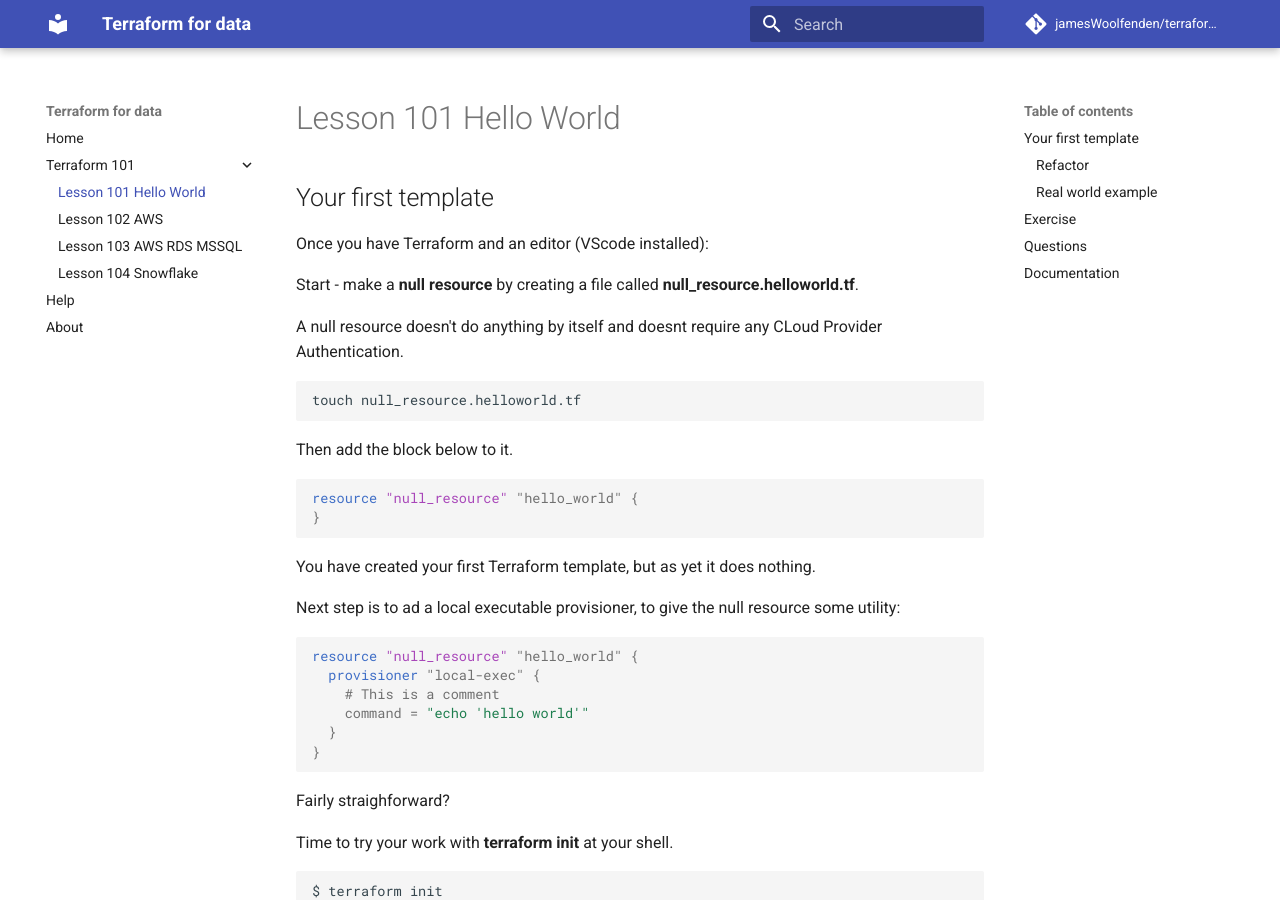
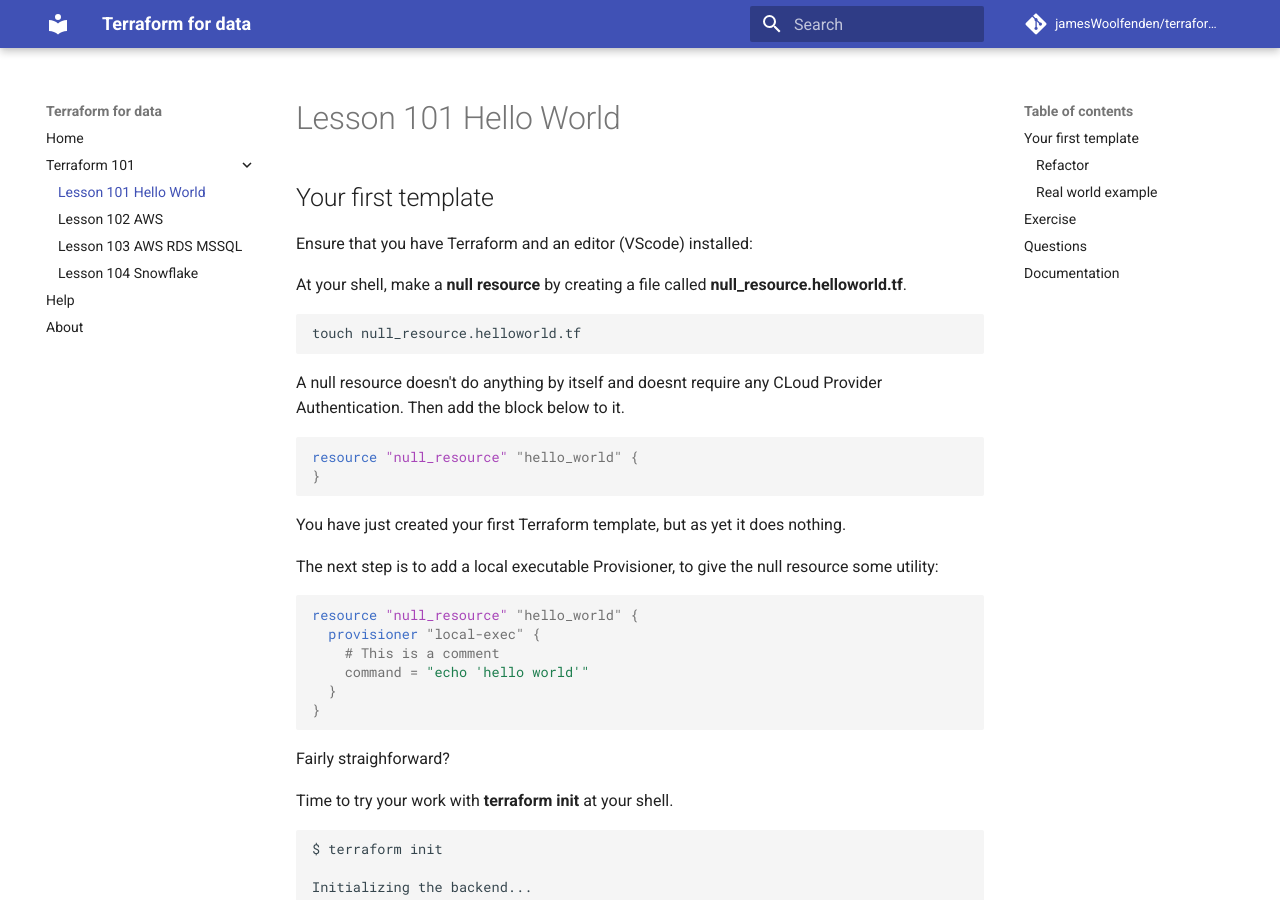
Before and after one commit to JamesWoolfenden/terraform-for-data, an MkDocs documentation site: the page built from docs/lesson1.md, in a window 1280 px wide and 900 px high. Built offline with MkDocs 1.6.1 and Material for MkDocs 9.7.7, drawn with Linux system fonts in a browser that asks for light colours; comment, search, counter and statistics services are not loaded.

Commit message:
Update lesson1.md

````diff
--- a/docs/lesson1.md
+++ b/docs/lesson1.md
@@ -2,16 +2,14 @@
 
 ## Your first template
 
-Once you have Terraform and an editor (VScode installed):
+Ensure that you have Terraform and an editor (VScode) installed:
 
-Start - make a **null resource** by creating a file called **null_resource.helloworld.tf**.
-
-A null resource doesn't do anything by itself and doesnt require any CLoud Provider Authentication.
+At your shell, make a **null resource** by creating a file called **null_resource.helloworld.tf**.
 
 ```bash
 touch null_resource.helloworld.tf
 ```
-
+A null resource doesn't do anything by itself and doesnt require any CLoud Provider Authentication.
 Then add the block below to it.
 
 ```terraform
@@ -19,9 +17,9 @@
 }
 ```
 
-You have created your first Terraform template, but as yet it does nothing.
+You have just created your first Terraform template, but as yet it does nothing.
 
-Next step is to ad a local executable provisioner, to give the null resource some utility:
+The next step is to add a local executable Provisioner, to give the null resource some utility:
 
 ```terraform
 resource "null_resource" "hello_world" {
````
